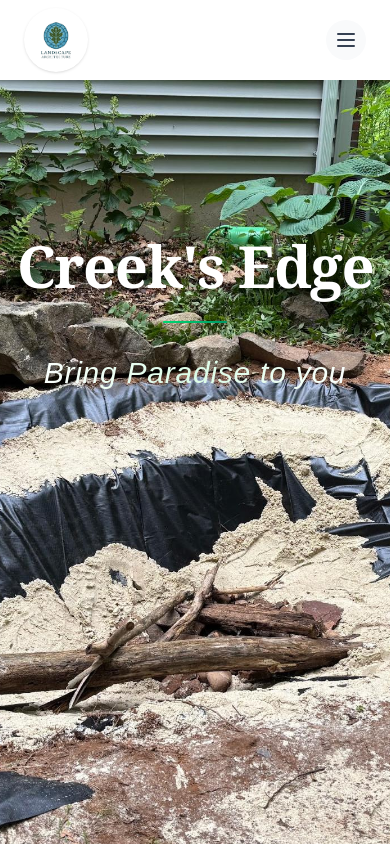
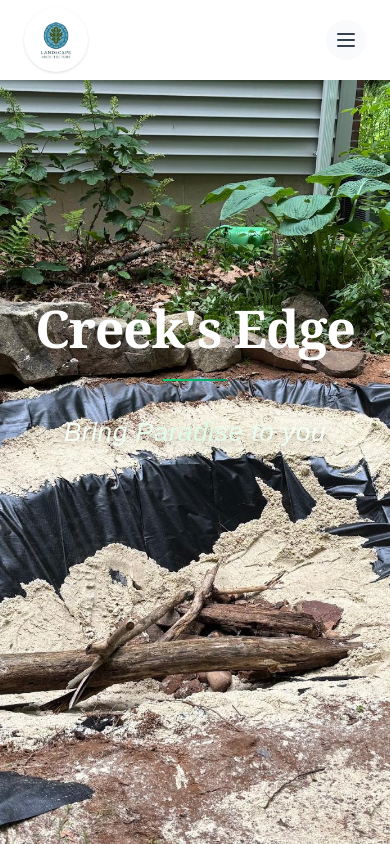
Before and after one commit to Rorozco11/CreeksEdge, a Next.js app in the folder creeksedgeapp/: page / in a window 390 px wide. Shown: the top 844 px of the page. Built offline with nearby package versions, Linux system fonts and the light colour scheme.

Commit message:
Adjusting title

```diff
--- a/creeksedgeapp/src/app/page.tsx
+++ b/creeksedgeapp/src/app/page.tsx
@@ -52,11 +52,11 @@
           ))}
 
           {/* Text overlay - modern design approach */}
-          <div className="absolute inset-0 flex items-center justify-center z-20 -mt-96 sm:mt-0">
+          <div className="absolute inset-0 flex items-center justify-center z-20 -mt-64 sm:mt-0">
             <div className="text-center max-w-4xl mx-auto px-4 sm:px-8">
               {/* Main title with elegant styling */}
               <div className="mb-6 sm:mb-8">
-                <h1 className="text-[58px] sm:text-7xl md:text-7xl lg:text-8xl font-bold text-white font-serif tracking-tight drop-shadow-2xl mb-3 sm:mb-4">
+                <h1 className="text-[52px] sm:text-7xl md:text-7xl lg:text-8xl font-bold text-white font-serif tracking-tight drop-shadow-2xl mb-3 sm:mb-4">
                   Creek&apos;s Edge
                 </h1>
                 <div className="w-16 sm:w-20 md:w-24 h-0.5 sm:h-1 bg-gradient-to-r from-green-400 to-emerald-600 mx-auto rounded-full shadow-lg"></div>
@@ -64,7 +64,7 @@
 
               {/* Subtitle with sophisticated backdrop */}
               <div className="relative">
-                <p className="text-3xl sm:text-2xl md:text-3xl lg:text-4xl font-light italic tracking-wide px-4 sm:px-6 md:px-8 py-2 sm:py-3 md:py-4 bg-gradient-to-r from-white via-green-100 to-white bg-clip-text text-transparent drop-shadow-lg">
+                <p className="text-[26px] sm:text-2xl md:text-3xl lg:text-4xl font-light italic tracking-wide px-4 sm:px-6 md:px-8 py-2 sm:py-3 md:py-4 bg-gradient-to-r from-white via-green-100 to-white bg-clip-text text-transparent drop-shadow-lg">
                   Bring Paradise to you
                 </p>
               </div>
```
